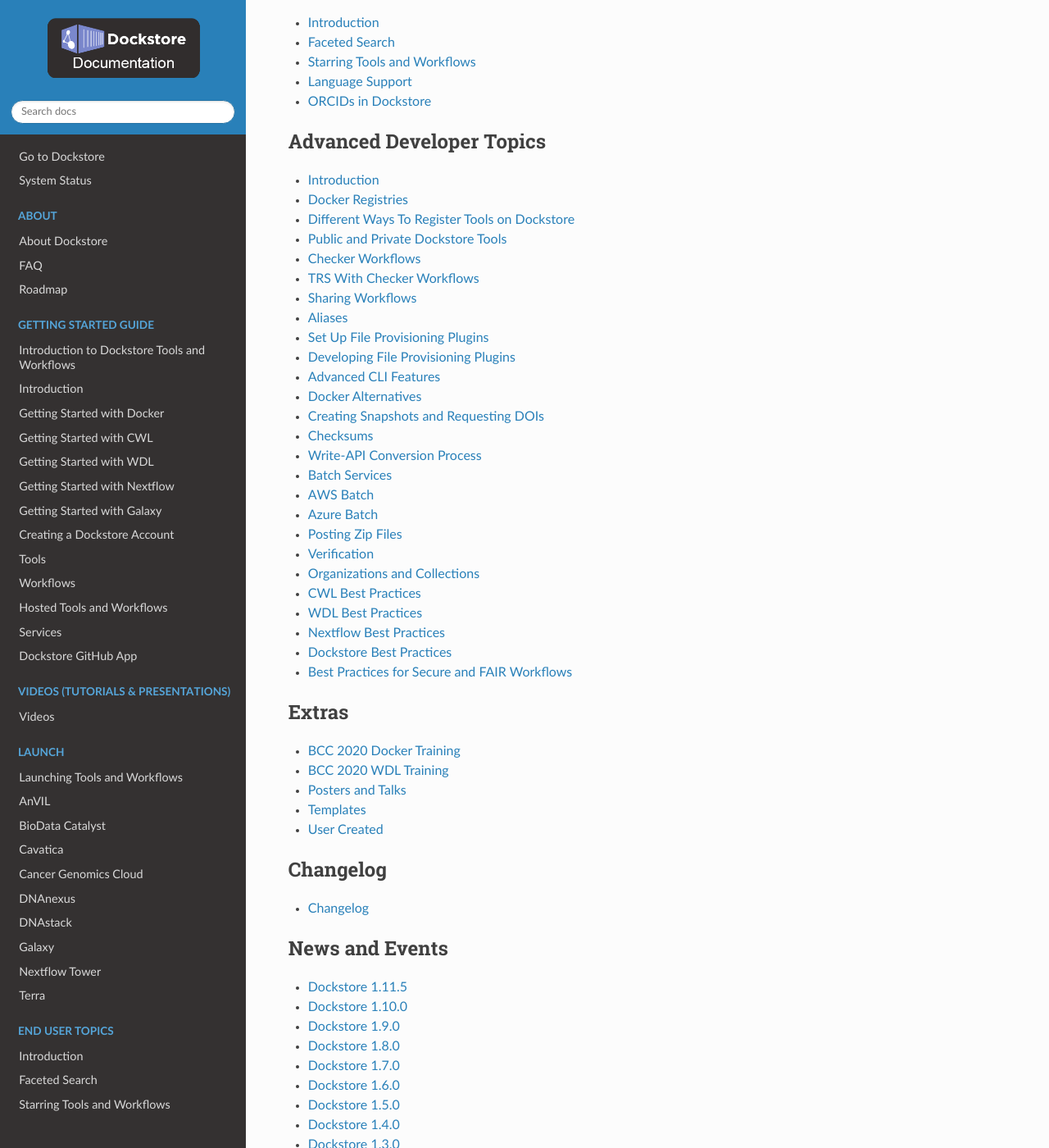
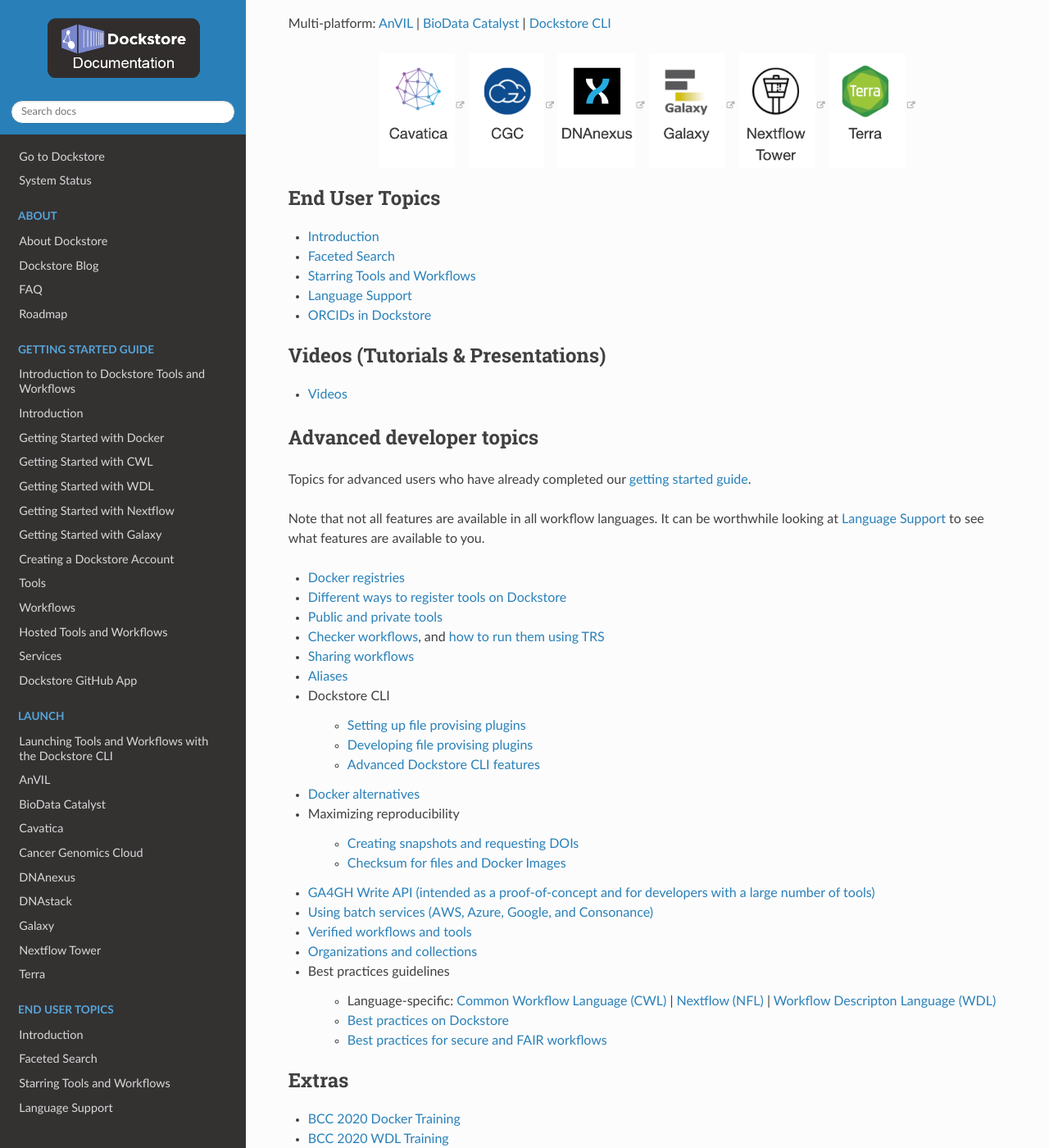
Before and after one commit to dockstore/dockstore-documentation, a Sphinx documentation site: the page built from docs/index.rst, in a window 1280 px wide and 1400 px high, scrolled down 1254 px. Shown: the whole window at 82% size. Built offline with Sphinx 7.4.7 and the Read the Docs theme 2.0.0, drawn with Linux system fonts in a browser that asks for light colours; some of the changed text lies outside the part shown.

Commit message:
Prettyafy index.rst
retitle launch.rst, hide the news section, number out the advanced topics and getting started with guide, link to dockstore blog, add an HTML page that generates the launch-with images with a guide on how it was all done, add square images of our launch-with partners

```diff
--- a/docs/advanced-topics/advanced-topics.rst
+++ b/docs/advanced-topics/advanced-topics.rst
@@ -1,11 +1,5 @@
-Introduction
-============================
-
 Topics for advanced users who have already completed our :doc:`getting started guide <../getting-started/getting-started>`.
 
 Note that not all features are available in all workflow languages. It
 can be worthwhile looking at :doc:`Language Support <../end-user-topics/language-support/>`
 to see what features are available to you.
-
-.. discourse::
-    :topic_identifier: 1271
--- a/docs/index.rst
+++ b/docs/index.rst
@@ -21,13 +21,30 @@
    :maxdepth: 1
 
    dockstore-introduction
+   Dockstore Blog <https://medium.com/dockstore>
    faq
    roadmap
 
 Getting Started
 ---------------
 * :doc:`Intro to Dockstore Tools and Workflows </getting-started/intro-to-dockstore-tools-and-workflows>`
-* Getting started tutorial (Docker | CWL | WDL | Nextflow | Galaxy)
+* Getting started tutorial -- designed for people totally new to writing workflows and working with Docker
+
+    1. :doc:`Intro </getting-started/getting-started>`
+    2. :doc:`Docker <getting-started/getting-started-with-docker>`
+    3. Language-specific introductions
+
+        * :doc:`Common Workflow Language (CWL) <getting-started/getting-started-with-cwl>`
+        * :doc:`Workflow Description Language (WDL) <getting-started/getting-started-with-wdl>`
+        * :doc:`Nextflow (NFL) <getting-started/getting-started-with-nextflow>`
+        * :doc:`Galaxy <getting-started/getting-started-with-galaxy>`
+
+    4. :doc:`Creating a Dockstore Account <getting-started/register-on-dockstore>`
+    5. :doc:`Register a tool on Dockstore <getting-started/dockstore-tools>`
+    6. :doc:`Register a workflow on Dockstore <getting-started/dockstore-workflows>`
+    7. :doc:`Hosted tools and workflows <getting-started/hosted-tools-and-workflows>`
+* :doc:`Services (beta) <getting-started/getting-started-with-services>`
+* :doc:`Registering workflows with the Dockstore GitHub App <getting-started/github-apps/github-apps-landing-page>`
 
 .. toctree::
    :caption: Getting Started Guide
@@ -48,15 +65,46 @@
    getting-started/getting-started-with-services
    getting-started/github-apps/github-apps-landing-page
 
-.. toctree::
-   :caption: Videos (Tutorials & Presentations)
-   :maxdepth: 1
+Launching tools and workflows
+-----------------------------
+Multi-platform: :doc:`AnVIL <launch-with/anvil-launch-with>` | :doc:`BioData Catalyst <launch-with/bdcat-launch-with>` | :doc:`Dockstore CLI <launch-with/launch>`
 
-   videos
+.. centered:: |CavaticaLaunchWith|_ |CGCLaunchWith|_ |DnanexusLaunchWith|_ |GalaxyLaunchWith|_ |NextflowtowerLaunchWith|_ |TerraLaunchWith|_
+
+.. |CavaticaLaunchWith| image:: /assets/images/square/cavatica_text.png
+    :alt: go to launch with Cavatica page
+    :height: 140px
+.. _CavaticaLaunchWith: launch-with/cavatica-launch-with.html
+
+.. |CGCLaunchWith| image:: /assets/images/square/cgc_text.png
+    :alt: go to launch with Cancer Genome Cloud (CGC) page
+    :height: 140px
+.. _CGCLaunchWith: launch-with/cgc-launch-with.html
+
+.. |DnanexusLaunchWith| image:: /assets/images/square/dnanexus_text.png
+    :alt: go to launch with DNA Nexus page
+    :height: 140px
+.. _DnanexusLaunchWith: launch-with/dnanexus-launch-with.html
+
+.. |GalaxyLaunchWith| image:: /assets/images/square/galaxy_text.png
+    :alt: go to launch with Galaxy page
+    :height: 140px
+.. _GalaxyLaunchWith: launch-with/galaxy-launch-with.html
+
+.. |NextflowtowerLaunchWith| image:: /assets/images/square/nextflowtower_text.png
+    :alt: go to launch with Nextflow Tower page
+    :height: 140px
+.. _NextflowtowerLaunchWith: launch-with/nextflow-tower-launch-with.html
+
+.. |TerraLaunchWith| image:: /assets/images/square/terra_text.png
+    :alt: go to launch with Terra page
+    :height: 140px
+.. _TerraLaunchWith: launch-with/terra-launch-with.html
 
 .. toctree::
    :caption: Launch
    :maxdepth: 1
+   :hidden:
 
    launch-with/launch
    launch-with/anvil-launch-with
@@ -80,10 +128,51 @@
    end-user-topics/ORCID
 
 .. toctree::
+   :caption: Videos (Tutorials & Presentations)
+   :maxdepth: 1
+
+   videos
+
+Advanced developer topics
+-------------------------
+.. include:: advanced-topics/advanced-topics.rst
+
+.. To get the above to format nicely, I made changes to advanced-topics/advanced-topics that make it no longer compatiable with the Table of Contents, so advanced-topics/advanced-topics will no longer show in the sidebar. I feel that is a fair trade off.
+
+* :doc:`Docker registries <advanced-topics/docker-registries>`
+* :doc:`Different ways to register tools on Dockstore <advanced-topics/ways-to-register-tools>`
+* :doc:`Public and private tools <advanced-topics/public-and-private-tools>`
+* :doc:`Checker workflows <advanced-topics/checker-workflows>`, and :doc:`how to run them using TRS <advanced-topics/checker-workflow-trs>`
+* :doc:`Sharing workflows <advanced-topics/sharing-workflows>`
+* :doc:`Aliases <advanced-topics/guid-alias>`
+* Dockstore CLI
+
+    * :doc:`Setting up file provising plugins <advanced-topics/set-up-file-provisioning-plugins>`
+    * :doc:`Developing file provising plugins <advanced-topics/developing-file-provisioning-plugins>`
+    * :doc:`Advanced Dockstore CLI features <advanced-topics/advanced-features>`
+* :doc:`Docker alternatives <advanced-topics/docker-alternatives>`
+* Maximizing reproducibility
+
+    * :doc:`Creating snapshots and requesting DOIs <advanced-topics/snapshot-and-doi>`
+    * :doc:`Checksum for files and Docker Images <advanced-topics/checksum-support>`
+* :doc:`GA4GH Write API (intended as a proof-of-concept and for developers with a large number of tools) <advanced-topics/conversions>`
+* :doc:`Using batch services (AWS, Azure, Google, and Consonance) <advanced-topics/batch-services>`
+* :doc:`Verified workflows and tools <advanced-topics/verification>`
+* :doc:`Organizations and collections <advanced-topics/organizations-and-collections>`
+* Best practices guidelines
+
+    * Language-specific: :doc:`Common Workflow Language (CWL) <advanced-topics/best-practices/cwl-best-practices>` | :doc:`Nextflow (NFL) <advanced-topics/best-practices/nfl-best-practices>` | :doc:`Workflow Descripton Language (WDL) <advanced-topics/best-practices/wdl-best-practices>`
+    * :doc:`Best practices on Dockstore <advanced-topics/best-practices/best-practices-dockstore>`
+    * :doc:`Best practices for secure and FAIR workflows <advanced-topics/best-practices/best-practices-secure-fair-workflows>`
+
+.. Purposely not including the AWS and Azure batch links as the batch-services one links to them and is pretty short so they are easy to find. I would even argue for removing them from the sidebar or making them a subfolder of batch-services.
+.. Purposely not including "posting zips" as it is depreciated, but it is still in the sidebar
+
+.. toctree::
    :caption: Advanced Developer Topics
    :maxdepth: 1
+   :hidden:
 
-   advanced-topics/advanced-topics
    advanced-topics/docker-registries
    advanced-topics/ways-to-register-tools
    advanced-topics/public-and-private-tools
@@ -132,6 +221,7 @@
    :glob:
    :titlesonly:
    :reversed:
+   :hidden:
 
    news
    news/*
@@ -166,23 +256,23 @@
 .. centered:: |CwlLink|_ |imagespace| |WdlLink|_ |imagespace| |NflLink|_ |imagespace| |GalaxyLink|_
 
 .. |CwlLink| image:: /assets/images/affiliations/cwl.png
-    :alt: wdl
+    :alt: cwl
     :height: 65px
 .. _CwlLink: https://www.commonwl.org/
 
 .. |WdlLink| image:: /assets/images/affiliations/wdl.png
     :alt: wdl
-    :height: 65px
+    :height: 45px
 .. _WdlLink: https://openwdl.org/
 
 .. |NflLink| image:: /assets/images/affiliations/nfl.png
     :alt: nextflow
-    :height: 65px
+    :height: 45px
 .. _NflLink: https://www.nextflow.io/
 
 .. |GalaxyLink| image:: /assets/images/affiliations/galaxy.png
     :alt: galaxy
-    :height: 65 px
+    :height: 55 px
 .. _GalaxyLink: https://galaxyproject.org/
 
 .. centered:: Works With
--- a/docs/launch-with/launch.rst
+++ b/docs/launch-with/launch.rst
@@ -1,5 +1,5 @@
-Launching Tools and Workflows
-=============================
+Launching Tools and Workflows with the Dockstore CLI
+====================================================
 
 Tutorial Goals
 --------------
```
Also changed, not shown: other parts of docs/index.rst (+0 -1 lines), docs/assets/images/square/table_of_square_icons.html (added, +48 -0 lines), docs/assets/images/square/cavatica_square.png (added), docs/assets/images/square/cavatica_text.png (added), docs/assets/images/square/cgc_square.png (added), docs/assets/images/square/cgc_text.png (added), docs/assets/images/square/dnanexus_square.png (added), docs/assets/images/square/dnanexus_text.png (added), docs/assets/images/square/galaxy_square.png (added), docs/assets/images/square/galaxy_text.png (added), docs/assets/images/square/icons_with_text.png (added), docs/assets/images/square/nextflowtower_square.png (added), docs/assets/images/square/nextflowtower_text.png (added), docs/assets/images/square/terra_text.png (added).
